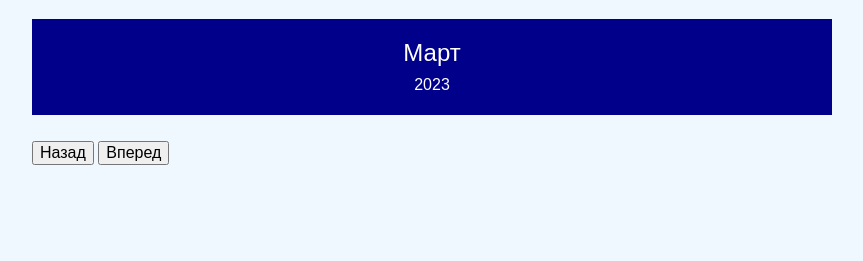
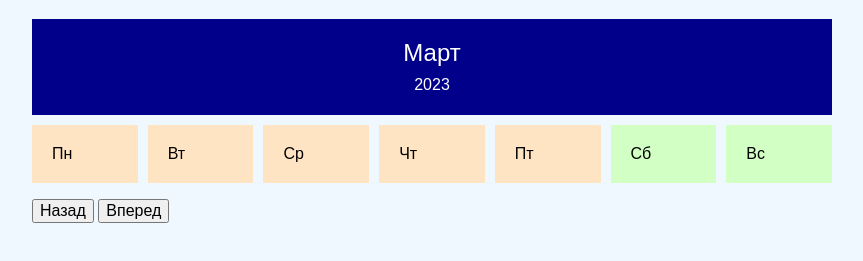
Before and after one commit to TesvintsevDev/Task-Scheduler, a plain HTML site: page index.html in a window 1280 px wide. Shown: the part 101-362 px from the top of the page, without its empty margins (23-886 px from the left). Drawn offline with Linux system fonts and the light colour scheme.

Commit message:
WeekDays

```diff
--- a/css/style.css
+++ b/css/style.css
@@ -52,3 +52,23 @@ body {
   grid-template-columns: repeat(7, 1fr);
   gap: 10px;
 }
+
+.calendar__cell {
+  padding: 20px;
+}
+
+.calendar__cell_week-day {
+  background-color: bisque;
+}
+
+.calendar__cell_weekend {
+  background-color: rgb(210, 255, 196);
+}
+
+.calendar__cell_day {
+  background-color: rgb(203, 255, 254);
+}
+
+.calendar__cell_day-weekend {
+  background-color: rgb(141, 151, 214);
+}
--- a/js/index.js
+++ b/js/index.js
@@ -2,7 +2,6 @@ const monthsList = ['Январь', 'Февраль', 'Март', 'Апрель'
 const weekDaysList = ['Пн', 'Вт', 'Ср', 'Чт', 'Пт', 'Сб', 'Вс']
 
 // Выбранная дата
-
 const currentDate = new Date()
 const selectMonth = currentDate.getMonth()
 const selectYear = currentDate.getFullYear()
@@ -10,8 +9,8 @@ const selectYear = currentDate.getFullYear()
 const $calendar = document.getElementById('calendar')
 // console.log($calendar);
 
+
 // Проверка сегодняшнего дня
-
 function checkToday(selectYear, selectMonth, currentDate) {
 	const day = new Date().getDate()
 	const month = new Date().getMonth()
@@ -21,7 +20,6 @@ function checkToday(selectYear, selectMonth, currentDate) {
 }
 
 // Шапка календаря
-
 function createCalendarHead(selectMonth, selectYear) {
 	const $head = document.createElement('div')
 	const $month = document.createElement('div')
@@ -43,13 +41,32 @@ function createCalendarHead(selectMonth, selectYear) {
 }
 
 // Тело календаря
-
 function createCalendarBody() {
 	const $body = document.createElement('div')
 	$body.classList.add('calendar__body')
 	return $body
 
-	console.log($body);
+	// console.log($body);
+}
+
+// День недели
+function createWeekDayCell(index) {
+	const $weekDayCell = document.createElement('div');
+	$weekDayCell.classList.add('calendar__cell', 'calendar__cell_week-day');
+	$weekDayCell.textContent = weekDaysList[index]
+
+	if (index > 4) {
+		$weekDayCell.classList.add('calendar__cell_weekend')
+	}
+
+	return $weekDayCell
+}
+
+// Шапка с днями недели
+function createCalendarWeekDays($body) {
+	for (let i = 0; i < weekDaysList.length; i++) {
+		$body.append(createWeekDayCell(i));
+	}
 }
 
 
@@ -67,6 +84,8 @@ function render(selectMonth, selectYear) {
 	const $body = createCalendarBody()
 	$calendar.append($body)
 
+	createCalendarWeekDays($body)
+
 
 }
 
```
